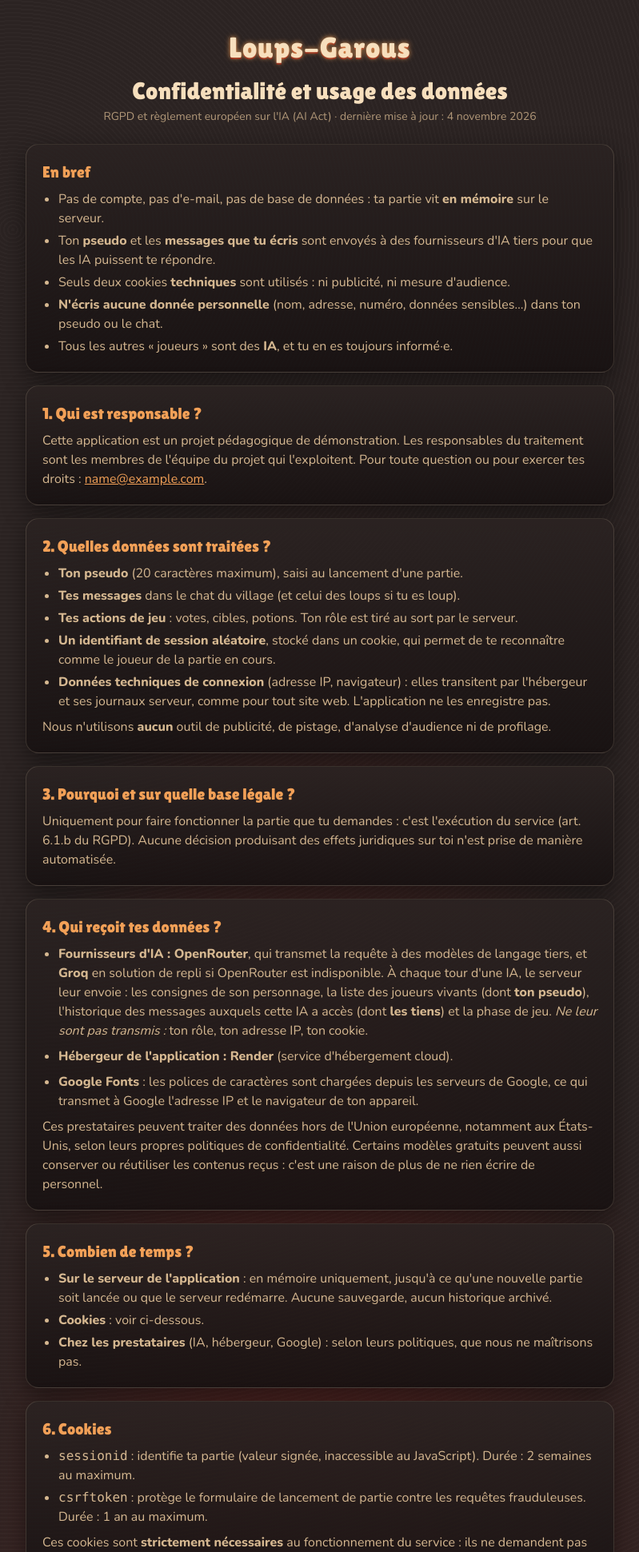
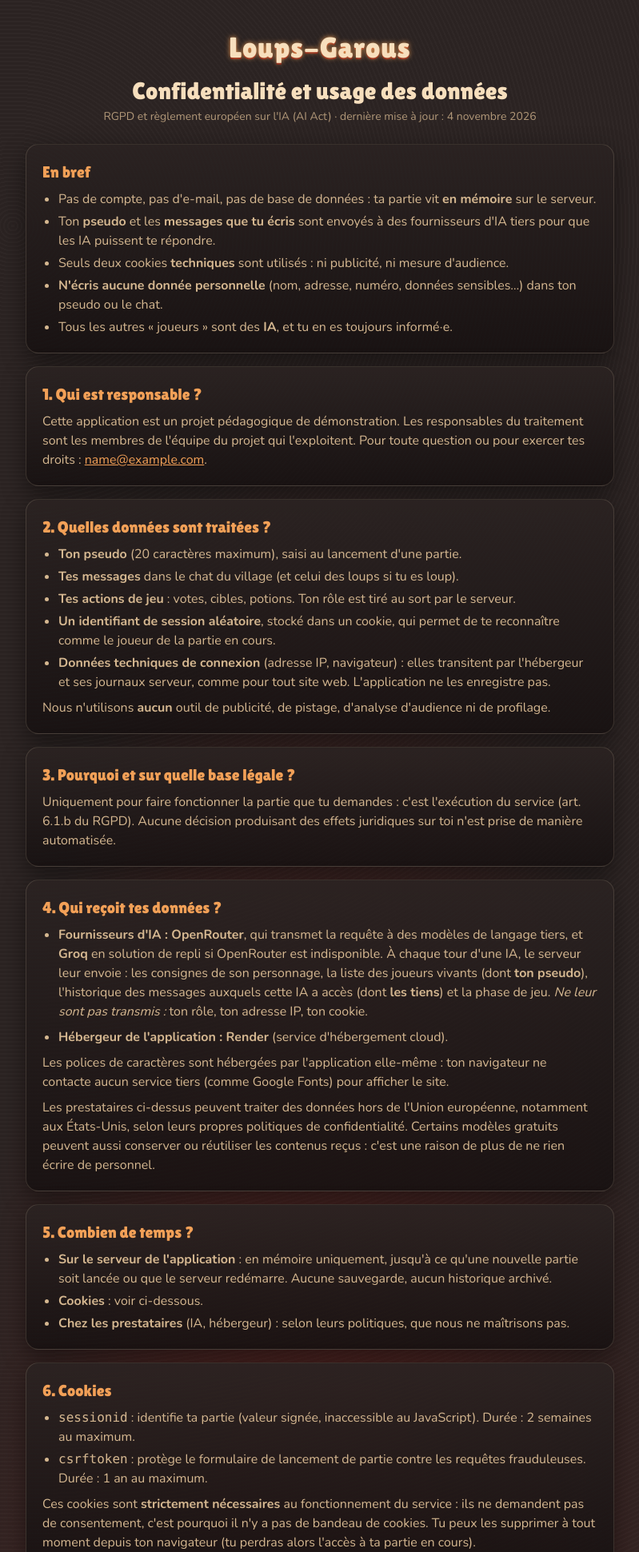
Before and after one commit to UmbertoEmonds/loupGarouAgentique, a Django app: template game/templates/game/privacy.html in a window 1280 px wide. Shown: the top 1941 px of the page at 80% size, without its empty margins (240-1039 px from the left). Run offline with Django 5.2, Linux system fonts and the light colour scheme; the template is opened without the code that fills it: most values are stand-ins (such as "Sample title", 1, 10 or a date in 2020); style sheets or scripts are compiled from the project's sources.

Commit message:
feat(front): self-host the fonts instead of loading Google Fonts
- Bundle Lilita One and Nunito (latin subset, woff2, OFL) under
  game/static/game/fonts and declare them with @font-face.
- Remove the fonts.googleapis.com / fonts.gstatic.com links so visitors'
  IP addresses are no longer sent to Google.
- Update the privacy page accordingly and add tests.

Co-Authored-By: Claude Sonnet 5.5 <noreply@anthropic.com>

```diff
--- a/game/styles/source.css
+++ b/game/styles/source.css
@@ -1,6 +1,23 @@
 @import "tailwindcss";
 @source "../templates";
 @source "../static/game";
+
+/* Polices hébergées par l'application (aucun appel à Google Fonts : voir /confidentialite/).
+   Sous-ensemble « latin » : couvre le français (accents, œ, « », …). */
+@font-face {
+  font-family: "Lilita One";
+  font-style: normal;
+  font-weight: 400;
+  font-display: swap;
+  src: url("/static/game/fonts/lilita-one-latin.woff2") format("woff2");
+}
+@font-face {
+  font-family: "Nunito";
+  font-style: normal;
+  font-weight: 200 1000; /* police variable : un seul fichier pour tous les graisses */
+  font-display: swap;
+  src: url("/static/game/fonts/nunito-latin.woff2") format("woff2");
+}
 
 /* Palette tirée de la boîte du jeu de cartes « Les Loups-Garous de Thiercelieux » :
    fond charbon, rouge sang, lettrage crème-orangé, œil magenta du loup. */
--- a/game/templates/game/base.html
+++ b/game/templates/game/base.html
@@ -4,9 +4,8 @@
   <meta charset="utf-8">
   <meta name="viewport" content="width=device-width, initial-scale=1">
   <title>{% block title %}Les Loups-Garous{% endblock %}</title>
-  <link rel="preconnect" href="https://fonts.googleapis.com">
-  <link rel="preconnect" href="https://fonts.gstatic.com" crossorigin>
-  <link href="https://fonts.googleapis.com/css2?family=Lilita+One&family=Nunito:wght@400;600;800&display=swap" rel="stylesheet">
+  <link rel="preload" href="{% static 'game/fonts/lilita-one-latin.woff2' %}" as="font" type="font/woff2" crossorigin>
+  <link rel="preload" href="{% static 'game/fonts/nunito-latin.woff2' %}" as="font" type="font/woff2" crossorigin>
   <link rel="stylesheet" href="{% static 'css/tailwind.css' %}">
 </head>
 <body class="min-h-screen scene" id="scene">
--- a/game/templates/game/privacy.html
+++ b/game/templates/game/privacy.html
@@ -47,9 +47,9 @@
     <ul class="list-disc space-y-2 pl-5 text-parchment/90">
       <li><strong>Fournisseurs d'IA : OpenRouter</strong>, qui transmet la requête à des modèles de langage tiers, et <strong>Groq</strong> en solution de repli si OpenRouter est indisponible. À chaque tour d'une IA, le serveur leur envoie : les consignes de son personnage, la liste des joueurs vivants (dont <strong>ton pseudo</strong>), l'historique des messages auxquels cette IA a accès (dont <strong>les tiens</strong>) et la phase de jeu. <em>Ne leur sont pas transmis :</em> ton rôle, ton adresse IP, ton cookie.</li>
       <li><strong>Hébergeur de l'application : Render</strong> (service d'hébergement cloud).</li>
-      <li><strong>Google Fonts</strong> : les polices de caractères sont chargées depuis les serveurs de Google, ce qui transmet à Google l'adresse IP et le navigateur de ton appareil.</li>
     </ul>
-    <p class="mt-2 text-parchment/90">Ces prestataires peuvent traiter des données hors de l'Union européenne, notamment aux États-Unis, selon leurs propres politiques de confidentialité. Certains modèles gratuits peuvent aussi conserver ou réutiliser les contenus reçus : c'est une raison de plus de ne rien écrire de personnel.</p>
+    <p class="mt-2 text-parchment/90">Les polices de caractères sont hébergées par l'application elle-même : ton navigateur ne contacte aucun service tiers (comme Google Fonts) pour afficher le site.</p>
+    <p class="mt-2 text-parchment/90">Les prestataires ci-dessus peuvent traiter des données hors de l'Union européenne, notamment aux États-Unis, selon leurs propres politiques de confidentialité. Certains modèles gratuits peuvent aussi conserver ou réutiliser les contenus reçus : c'est une raison de plus de ne rien écrire de personnel.</p>
   </section>
 
   <section class="panel mb-4 p-5">
@@ -57,7 +57,7 @@
     <ul class="list-disc space-y-1 pl-5 text-parchment/90">
       <li><strong>Sur le serveur de l'application</strong> : en mémoire uniquement, jusqu'à ce qu'une nouvelle partie soit lancée ou que le serveur redémarre. Aucune sauvegarde, aucun historique archivé.</li>
       <li><strong>Cookies</strong> : voir ci-dessous.</li>
-      <li><strong>Chez les prestataires</strong> (IA, hébergeur, Google) : selon leurs politiques, que nous ne maîtrisons pas.</li>
+      <li><strong>Chez les prestataires</strong> (IA, hébergeur) : selon leurs politiques, que nous ne maîtrisons pas.</li>
     </ul>
   </section>
 
```
Also changed, not shown: game/static/game/fonts/NOTICE.txt (added, +7 -0 lines), game/tests/test_web.py (+14 -0 lines), game/static/game/fonts/lilita-one-latin.woff2 (added), game/static/game/fonts/nunito-latin.woff2 (added).
